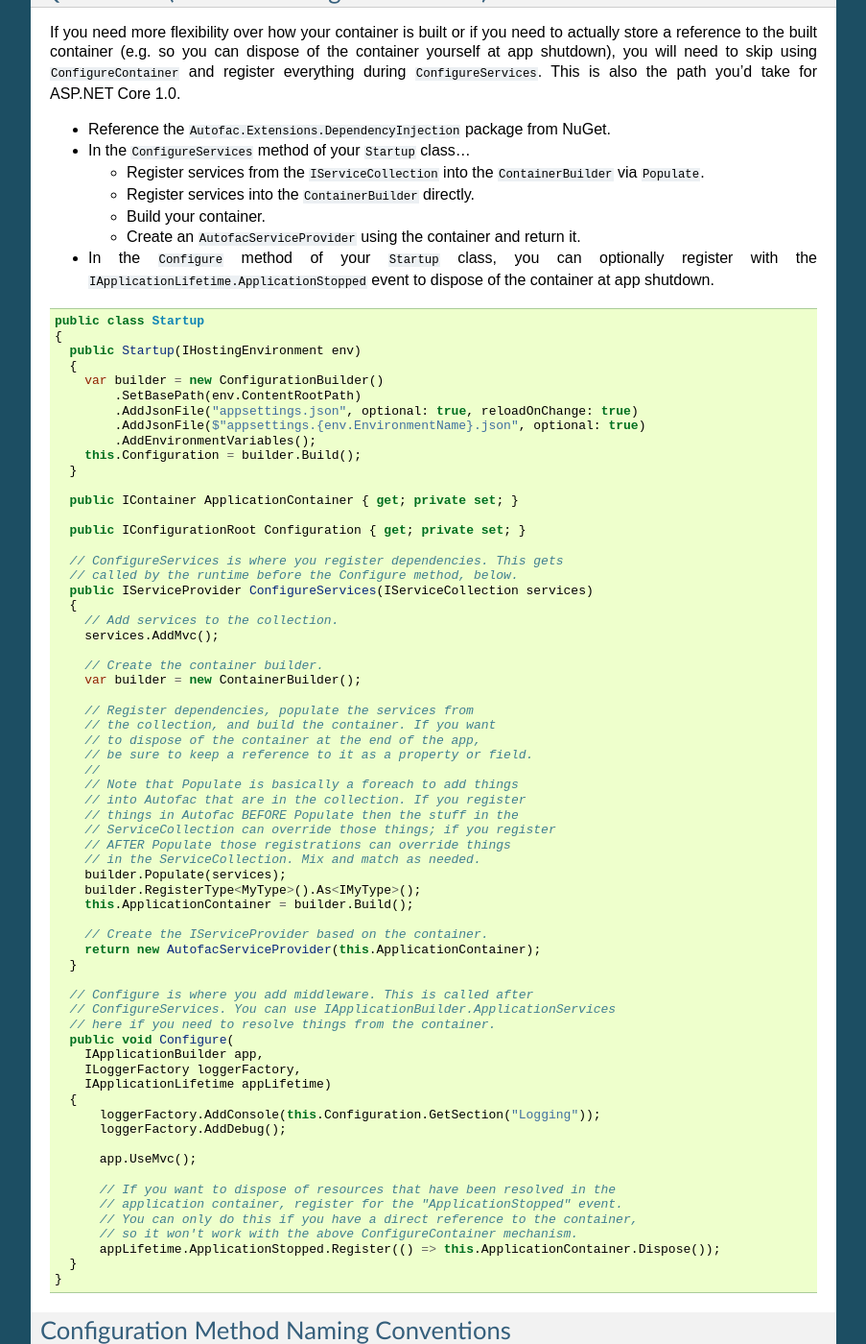
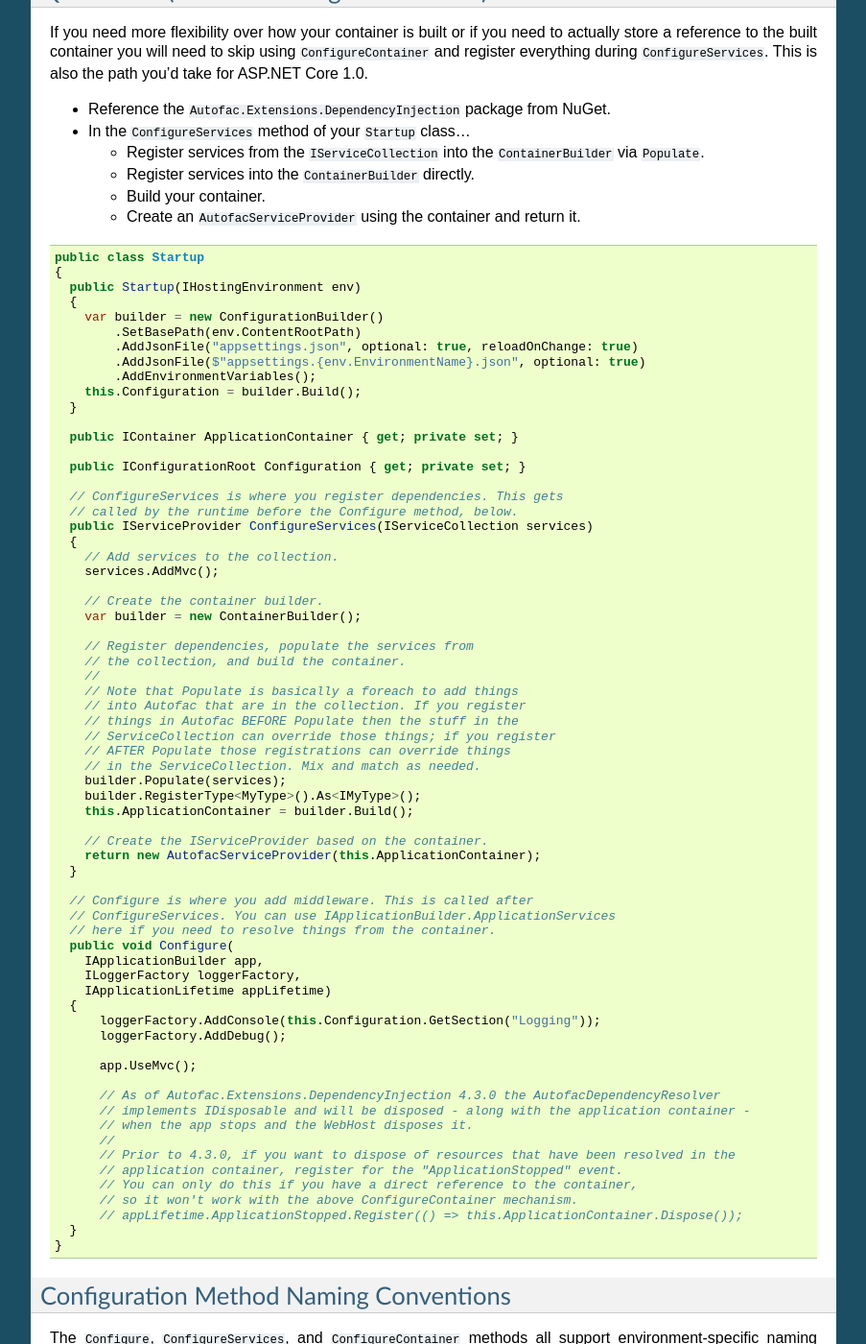
Before and after one commit to autofac/Documentation, a Sphinx documentation site: the page built from docs/integration/aspnetcore.rst, in a window 1280 px wide and 1400 px high, scrolled down 1982 px. Shown: the whole window at 96% size, without its empty margins (198-1101 px from the left). Built offline with Sphinx 7.4.7, drawn with Linux system fonts in a browser that asks for light colours.

Commit message:
Updated docs for A.E.DI 4.3.0.

```diff
--- a/docs/integration/aspnetcore.rst
+++ b/docs/integration/aspnetcore.rst
@@ -95,7 +95,7 @@ The ``IServiceProvider`` will automatically be created for you, so there's nothi
 Quick Start (Without ConfigureContainer)
 ========================================
 
-If you need more flexibility over how your container is built or if you need to actually store a reference to the built container (e.g. so you can dispose of the container yourself at app shutdown), you will need to skip using ``ConfigureContainer`` and register everything during ``ConfigureServices``. This is also the path you'd take for ASP.NET Core 1.0.
+If you need more flexibility over how your container is built or if you need to actually store a reference to the built container you will need to skip using ``ConfigureContainer`` and register everything during ``ConfigureServices``. This is also the path you'd take for ASP.NET Core 1.0.
 
 * Reference the ``Autofac.Extensions.DependencyInjection`` package from NuGet.
 * In the ``ConfigureServices`` method of your ``Startup`` class...
@@ -104,8 +104,6 @@ If you need more flexibility over how your container is built or if you need to
   - Register services into the ``ContainerBuilder`` directly.
   - Build your container.
   - Create an ``AutofacServiceProvider`` using the container and return it.
-
-* In the ``Configure`` method of your ``Startup`` class, you can optionally register with the ``IApplicationLifetime.ApplicationStopped`` event to dispose of the container at app shutdown.
 
 .. sourcecode:: csharp
 
@@ -136,9 +134,7 @@ If you need more flexibility over how your container is built or if you need to
         var builder = new ContainerBuilder();
 
         // Register dependencies, populate the services from
-        // the collection, and build the container. If you want
-        // to dispose of the container at the end of the app,
-        // be sure to keep a reference to it as a property or field.
+        // the collection, and build the container.
         //
         // Note that Populate is basically a foreach to add things
         // into Autofac that are in the collection. If you register
@@ -167,11 +163,15 @@ If you need more flexibility over how your container is built or if you need to
 
           app.UseMvc();
 
-          // If you want to dispose of resources that have been resolved in the
+          // As of Autofac.Extensions.DependencyInjection 4.3.0 the AutofacDependencyResolver
+          // implements IDisposable and will be disposed - along with the application container -
+          // when the app stops and the WebHost disposes it.
+          //
+          // Prior to 4.3.0, if you want to dispose of resources that have been resolved in the
           // application container, register for the "ApplicationStopped" event.
           // You can only do this if you have a direct reference to the container,
           // so it won't work with the above ConfigureContainer mechanism.
-          appLifetime.ApplicationStopped.Register(() => this.ApplicationContainer.Dispose());
+          // appLifetime.ApplicationStopped.Register(() => this.ApplicationContainer.Dispose());
       }
     }
 
```
